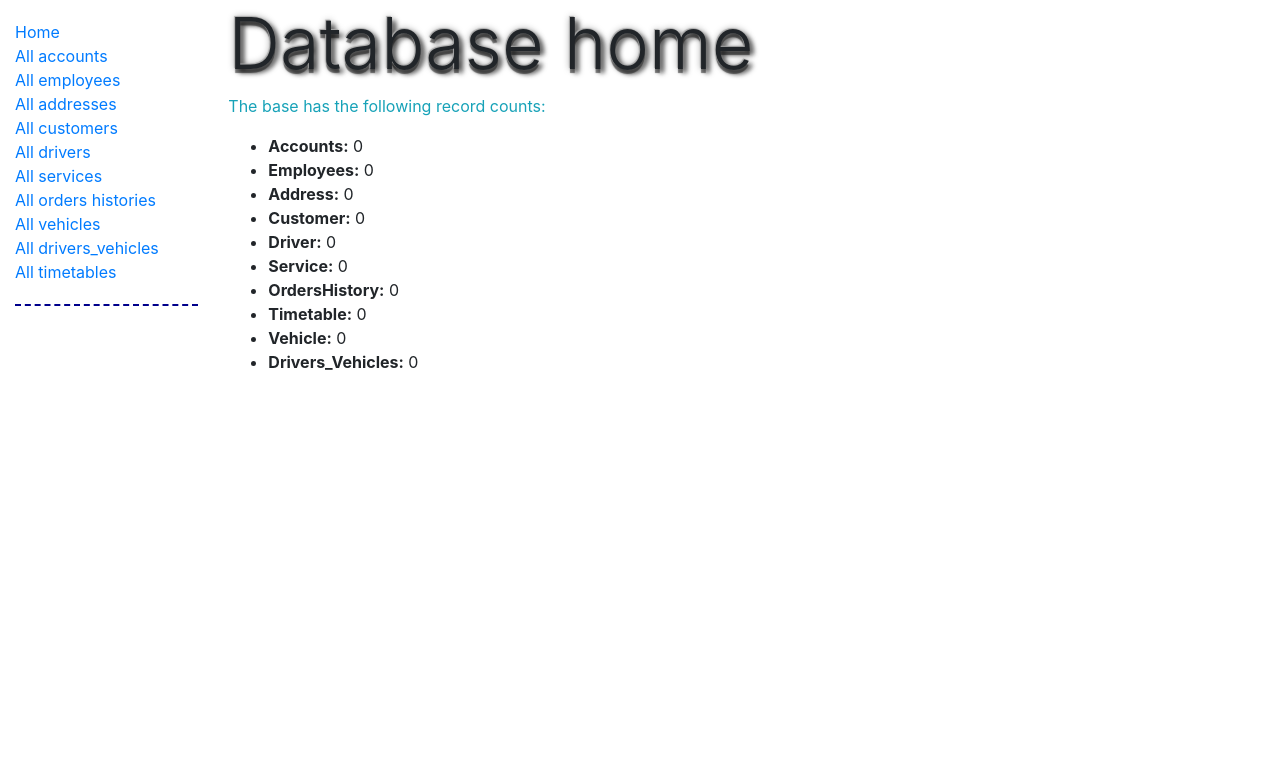
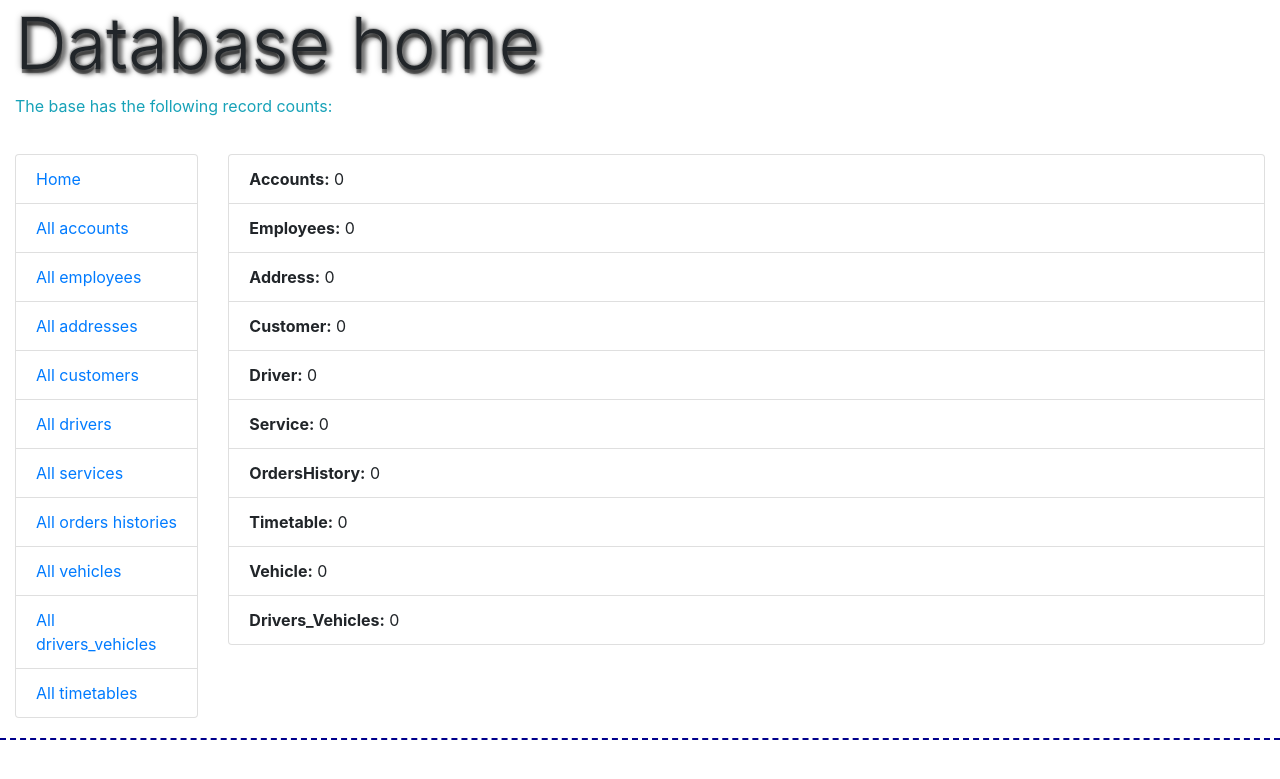
Before and after one commit to krisukox/shipping-company, a Django app: page /account/ in a window 1280 px wide. Shown: the top 779 px of the page. Run offline with Django 3.2, Linux system fonts and the light colour scheme; some libraries are stand-ins or nearby versions.

Commit message:
poprawki cz2

```diff
--- a/shipping_company/account/static/css/styles.css
+++ b/shipping_company/account/static/css/styles.css
@@ -1,9 +1,13 @@
+.body {
+background-color: #330000;
+}
+
 .sidebar-nav {
     padding: 0;
     padding-bottom: 20px;
     margin-top: 20px;
     list-style: none;
-    border-bottom: 2px dashed darkblue;
+
 
 }
 .own{
@@ -12,3 +16,14 @@
              4px 4px 5px rgba(0,0,0,0.7),
              0px 0px 7px rgba(0,0,0,0.4);
 }
+
+.counts {
+    padding-top: 20px;
+}
+.content {
+    border-bottom: 2px dashed darkblue;
+}
+table, th, td {
+  border: 3px solid black;
+    background-color: #f1f1c1
+}
--- a/shipping_company/account/templates/account/employee_list.html
+++ b/shipping_company/account/templates/account/employee_list.html
@@ -1,7 +1,7 @@
 {% extends "base_generic.html" %}
 
 {% block content %}
-  <h1>Employees List</h1>
+  <h1 page-header>Employees List</h1>
   {% if employee_list %}
   <ul>
     {% for employee in employee_list %}
--- a/shipping_company/account/templates/base_generic.html
+++ b/shipping_company/account/templates/base_generic.html
@@ -11,25 +11,31 @@
 </head>
 <body>
   <div class="container-fluid">
-    <div class="row">
+    <div class="row header">
+      <div class="col-sm-10">
+    <h1 class="display-3 own">Database home</h1>
+    <p class="text-info">The base has the following record counts:</p>
+      </div>
+    </div>
+    <div class="row content">
       <div class="col-sm-2">
       {% block sidebar %}
-        <ul class="sidebar-nav">
-          <li><a href="{% url 'home' %}">Home</a></li>
-          <li><a href="{% url 'accounts' %}">All accounts</a></li>
-          <li><a href="{% url 'employees' %}">All employees</a></li>
-          <li><a href="{% url 'addresses' %}">All addresses</a></li>
-          <li><a href="{% url 'customers' %}">All customers</a></li>
-          <li><a href="{% url 'drivers' %}">All drivers</a></li>
-          <li><a href="{% url 'services' %}">All services</a></li>
-          <li><a href="{% url 'orderhistories' %}">All orders histories</a></li>
-          <li><a href="{% url 'vehicles' %}">All vehicles</a></li>
-          <li><a href="{% url 'driversvehicles' %}">All drivers_vehicles</a></li>
-          <li><a href="{% url 'timetables' %}">All timetables</a></li>
+        <ul class="sidebar-nav list-group" >
+          <li class="list-group-item list-group-item-action"><a href="{% url 'home' %}">Home</a></li>
+          <li class="list-group-item list-group-item-action"><a href="{% url 'accounts' %}">All accounts</a></li>
+          <li class="list-group-item list-group-item-action"><a href="{% url 'employees' %}">All employees</a></li>
+          <li class="list-group-item list-group-item-action"><a href="{% url 'addresses' %}">All addresses</a></li>
+          <li class="list-group-item list-group-item-action"><a href="{% url 'customers' %}">All customers</a></li>
+          <li class="list-group-item list-group-item-action"><a href="{% url 'drivers' %}">All drivers</a></li>
+          <li class="list-group-item list-group-item-action"><a href="{% url 'services' %}">All services</a></li>
+          <li class="list-group-item list-group-item-action"><a href="{% url 'orderhistories' %}">All orders histories</a></li>
+          <li class="list-group-item list-group-item-action"><a href="{% url 'vehicles' %}">All vehicles</a></li>
+          <li class="list-group-item list-group-item-action"><a href="{% url 'driversvehicles' %}">All drivers_vehicles</a></li>
+          <li class="list-group-item list-group-item-action"><a href="{% url 'timetables' %}">All timetables</a></li>
         </ul>
      {% endblock %}
       </div>
-      <div class="col-sm-10 ">{% block content %}{% endblock %}</div>
+      <div class="col-sm-10 counts">{% block content %}{% endblock %}</div>
     </div>
   </div>
 </body>
--- a/shipping_company/account/templates/home.html
+++ b/shipping_company/account/templates/home.html
@@ -1,19 +1,19 @@
 {% extends "base_generic.html" %}
+(% block header %)
+  <h1 class="display-3 own">Database home</h1>
+(% endblock %)
+{% block content %}
 
-{% block content %}
-  <h1 class="display-3 own">Database home</h1>
-
-  <p class="text-info">The base has the following record counts:</p>
-  <ul>
-    <li><strong>Accounts:</strong> {{ num_accounts }}</li>
-    <li><strong>Employees:</strong> {{ num_employees }}</li>
-    <li><strong>Address:</strong> {{ num_addresses }}</li>
-    <li><strong>Customer:</strong> {{ num_customers }}</li>
-    <li><strong>Driver:</strong> {{ num_drivers }}</li>
-    <li><strong>Service:</strong> {{ num_services }}</li>
-    <li><strong>OrdersHistory:</strong> {{ num_order }}</li>
-    <li><strong>Timetable:</strong> {{ num_timetables }}</li>
-    <li><strong>Vehicle:</strong> {{ num_vehicles }}</li>
-    <li><strong>Drivers_Vehicles:</strong> {{ num_drivers_vehicles }}</li>
+  <ul class="list-group">
+    <li class="list-group-item "><strong>Accounts:</strong> {{ num_accounts }}</li>
+    <li class="list-group-item"><strong>Employees:</strong> {{ num_employees }}</li>
+    <li class="list-group-item"><strong>Address:</strong> {{ num_addresses }}</li>
+    <li class="list-group-item"><strong>Customer:</strong> {{ num_customers }}</li>
+    <li class="list-group-item"><strong>Driver:</strong> {{ num_drivers }}</li>
+    <li class="list-group-item"><strong>Service:</strong> {{ num_services }}</li>
+    <li class="list-group-item"><strong>OrdersHistory:</strong> {{ num_order }}</li>
+    <li class="list-group-item"><strong>Timetable:</strong> {{ num_timetables }}</li>
+    <li class="list-group-item"><strong>Vehicle:</strong> {{ num_vehicles }}</li>
+    <li class="list-group-item"><strong>Drivers_Vehicles:</strong> {{ num_drivers_vehicles }}</li>
   </ul>
 {% endblock %}
```
Also changed, not shown: shipping_company/account/templates/account/account_list.html (+16 -6 lines).
